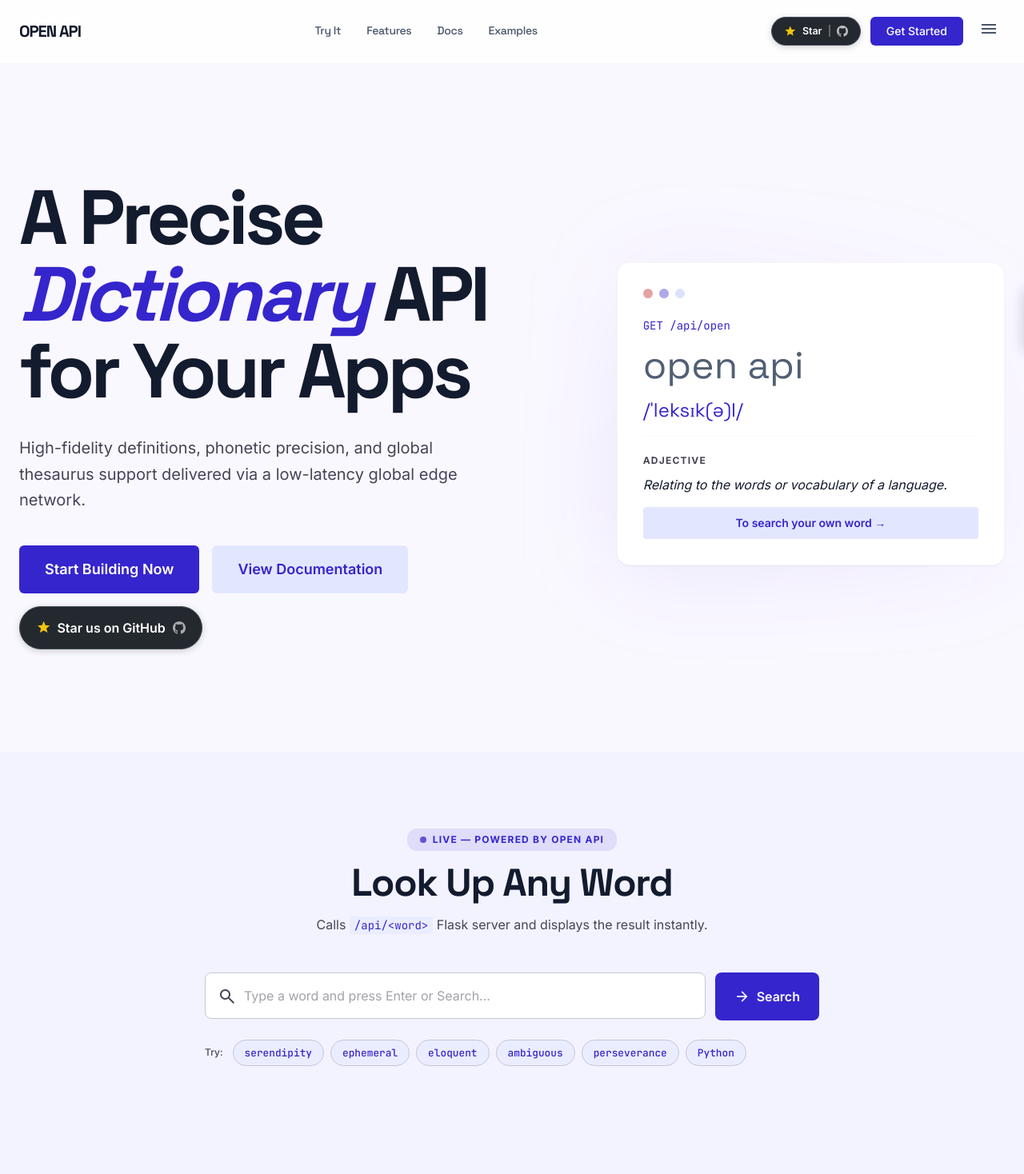
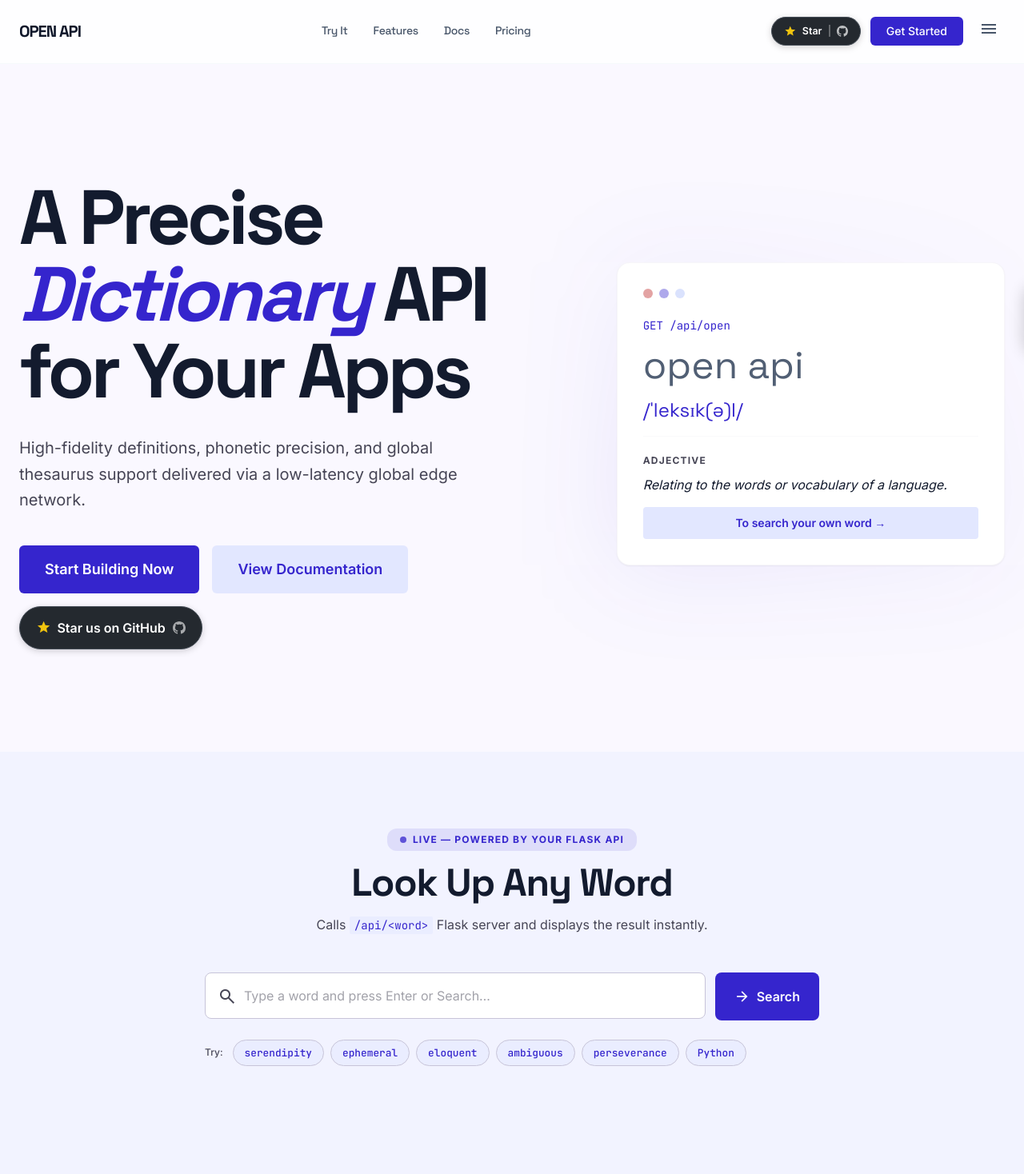
Before and after one commit to Robotics-now/Dictionary_api, a Flask app: page / in a window 1280 px wide. Shown: the top 1468 px of the page at 80% size. Run offline with Flask 3, Linux system fonts and the light colour scheme; parts of the project's set-up code (start-up, migrations or seed data) failed here and were passed over; some libraries are stand-ins or nearby versions.

Commit message:
Update home.html

```diff
--- a/templates/home.html
+++ b/templates/home.html
@@ -251,10 +251,9 @@
         class="nav-link text-slate-600 hover:text-slate-900 font-['Space_Grotesk'] text-sm font-medium tracking-tight transition-colors pb-0.5">Features</button>
       <button onclick="scrollToSection('api-docs'); setActiveNav(this)"
         class="nav-link text-slate-600 hover:text-slate-900 font-['Space_Grotesk'] text-sm font-medium tracking-tight transition-colors pb-0.5">Docs</button>
-      <a href="/examples#toast"
-        class="nav-link text-slate-600 hover:text-slate-900 font-['Space_Grotesk'] text-sm font-medium tracking-tight transition-colors pb-0.5">Examples</a>
+      <button onclick="scrollToSection('cta'); setActiveNav(this)"
+        class="nav-link text-slate-600 hover:text-slate-900 font-['Space_Grotesk'] text-sm font-medium tracking-tight transition-colors pb-0.5">Pricing</button>
     </div>
-
 
     <div class="flex items-center gap-3">
       <!-- GitHub Star button in nav -->
@@ -365,7 +364,7 @@
       <div class="text-center mb-12">
         <div class="inline-flex items-center gap-2 bg-primary/10 text-primary px-4 py-1.5 rounded-full text-xs font-bold uppercase tracking-widest mb-4">
           <span class="live-badge w-2 h-2 rounded-full bg-primary inline-block"></span>
-          Live — powered by Open API
+          Live — powered by your Flask API
         </div>
         <h2 class="text-4xl md:text-5xl font-headline font-bold tracking-tight mb-4">Look Up Any Word</h2>
         <p class="text-on-surface-variant font-body">
```
